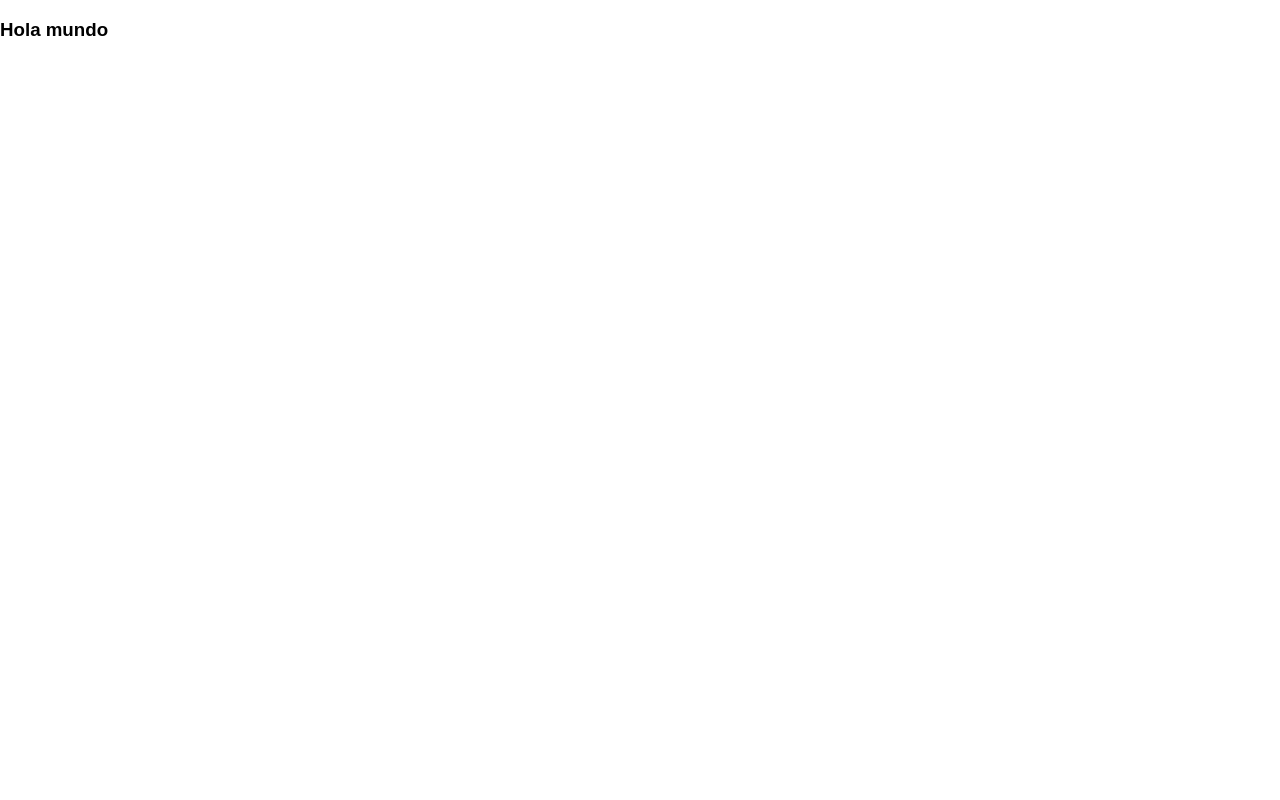
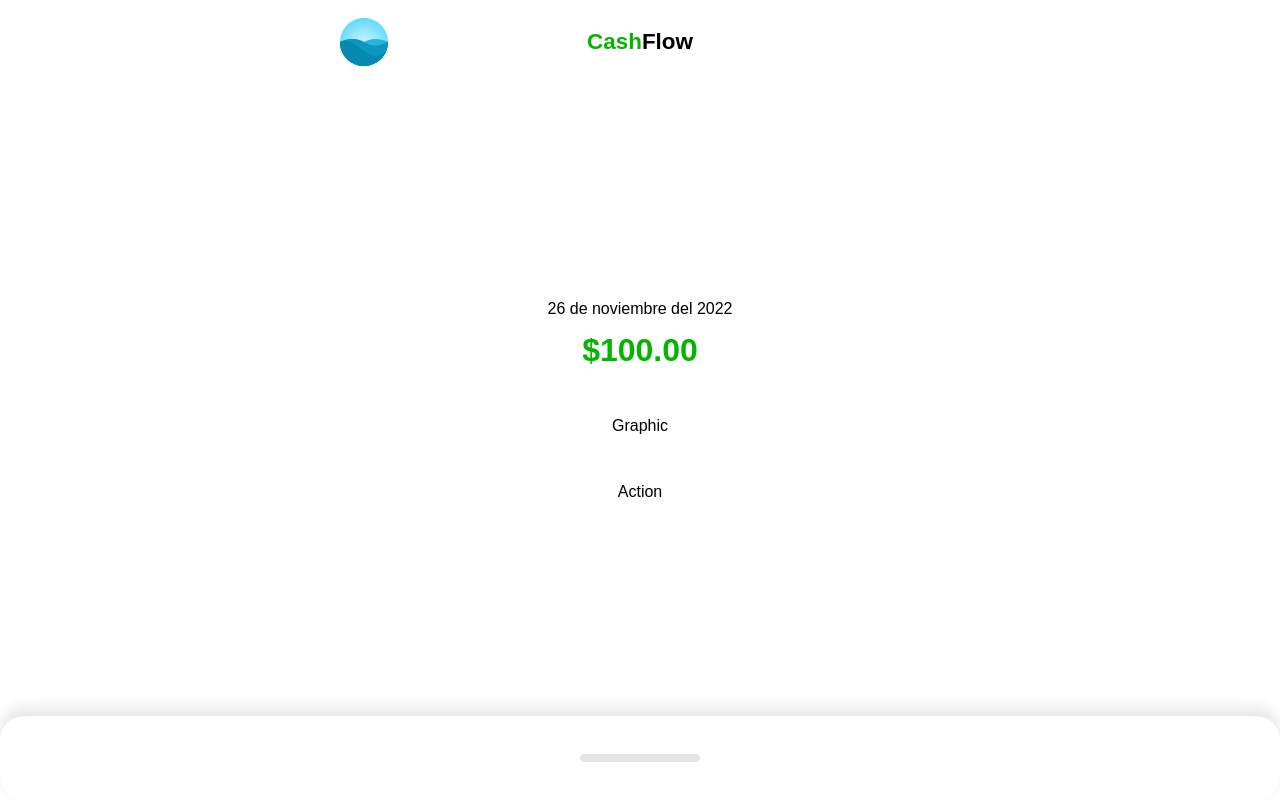
Before and after one commit to FranciscoJCC/cashMovements, a Vue app: page / in a window 1280 px wide. Shown: the top 800 px of the page. Built offline with nearby package versions, Linux system fonts and the light colour scheme.

Commit message:
resume and history movements

```diff
--- a/src/components/Header.vue
+++ b/src/components/Header.vue
@@ -1,13 +1,44 @@
 <template>
-
+  <header>
+    <img src="@/assets/cashflow.svg" alt="logo" @click="reload" />
+    <h1><span>Cash</span>Flow</h1>
+    <span></span>
+  </header>
 </template>
 
 <script>
 export default {
+  data() {
+    return {};
+  },
 
-}
+  methods: {
+    reload() {
+      location.reload();
+    },
+  },
+};
 </script>
 
-<style>
+<style scoped>
+header {
+  display: flex;
+  justify-content: space-around;
+  align-items: center;
+  width: 100vh;
+}
 
+img,
+span {
+  width: 48px;
+}
+
+h1 {
+  font-size: 1.4rem;
+  color: var(--bran-blue);
+}
+
+h1 span {
+  color: var(--brand-green);
+}
 </style>
--- a/src/components/Home.vue
+++ b/src/components/Home.vue
@@ -1,9 +1,79 @@
 <template>
-  <h3>Hola mundo</h3>
+  <Layout>
+    <template #header>
+      <Header />
+    </template>
+    <template #resume>
+      <Resume
+        :label="'Ahorro total'"
+        :date="date"
+        :amount="amount"
+        :total-amount="200000"
+      >
+        <template #graphic> Graphic </template>
+
+        <template #action> Action </template>
+      </Resume>
+    </template>
+    <template #movements>
+      <Movements :movements="movements" />
+    </template>
+  </Layout>
 </template>
 
 <script>
-export default {};
+import Layout from "./Layout.vue";
+import Header from "./Header.vue";
+import Resume from "./Resume/Index.vue";
+import Movements from "./Movements/Index.vue";
+
+export default {
+  components: {
+    Layout,
+    Header,
+    Resume,
+    Movements,
+  },
+
+  data() {
+    return {
+      amount: 100,
+      date: "26 de noviembre del 2022",
+      movements: [
+        {
+          id: 1,
+          title: "Movimiento",
+          description: "Deposito de salario",
+          amount: "1000",
+        },
+        {
+          id: 2,
+          title: "Movimiento 1",
+          description: "Deposito de honorarios",
+          amount: "500",
+        },
+        {
+          id: 3,
+          title: "Movimiento 3",
+          description: "Comida",
+          amount: "-100",
+        },
+        {
+          id: 4,
+          title: "Movimiento 4",
+          description: "Colegiatura",
+          amount: "1000",
+        },
+        {
+          id: 5,
+          title: "Movimiento 5",
+          description: "Reparación equipo",
+          amount: "1000",
+        },
+      ],
+    };
+  },
+};
 </script>
 
 <style></style>
--- /dev/null
+++ b/src/components/Layout.vue
@@ -0,0 +1,73 @@
+<template>
+  <div class="header">
+    <slot name="header"></slot>
+  </div>
+  <div class="resume">
+    <slot name="resume"></slot>
+  </div>
+  <div class="movements">
+    <div class="head" @click="showMovements = !showMovements">
+      <div class="grip"></div>
+    </div>
+    <div class="body" v-show="showMovements">
+      <slot name="movements"></slot>
+    </div>
+  </div>
+</template>
+
+<script>
+export default {
+  data() {
+    return {
+      showMovements: false,
+    };
+  },
+};
+</script>
+
+<style scoped>
+.header,
+.resume,
+.movements {
+  display: flex;
+  justify-content: space-around;
+  align-items: center;
+  padding: 14px 0;
+  box-sizing: border-box;
+}
+.header {
+  position: fixed;
+  width: 100vw;
+}
+.resume {
+  min-height: 100vh;
+}
+.movements {
+  z-index: 1;
+  position: absolute;
+  flex-direction: column;
+  bottom: 0;
+  width: 100vw;
+  background-color: white;
+  box-shadow: 0 -8px 16px #e5e5e5;
+  border-radius: 24px;
+}
+.movements .head {
+  display: flex;
+  justify-content: center;
+  align-items: center;
+  padding: 24px;
+  width: 100%;
+  box-sizing: border-box;
+}
+.movements .body {
+  height: 75vh;
+  width: 100%;
+}
+.movements .head .grip {
+  width: 120px;
+  height: 8px;
+  background-color: #e5e5e5;
+  border-radius: 4px;
+}
+</style>
--- /dev/null
+++ b/src/components/Movements/Index.vue
@@ -0,0 +1,50 @@
+<template>
+  <div class="movements">
+    <h2 class="title">Historial</h2>
+    <div class="content">
+      <Movement
+        v-for="movement in movements"
+        :key="movement.id"
+        :title="movement.title"
+      />
+    </div>
+  </div>
+</template>
+
+<script>
+import Movement from "./Movement.vue";
+
+export default {
+  props: {
+    movements: {
+      type: Array,
+      default: () => [],
+    },
+  },
+  components: {
+    Movement,
+  },
+  data() {
+    return {};
+  },
+};
+</script>
+
+<style scoped>
+.movements {
+  max-height: 100%;
+  padding: 0 8px;
+  margin-bottom: 14px;
+}
+.title {
+  margin: 8px 16px 24px 16px;
+  color: var(--brand-blue);
+}
+.content {
+  max-height: 68vh;
+  display: flex;
+  flex-direction: column;
+  gap: 8px;
+  overflow-y: scroll;
+}
+</style>
--- /dev/null
+++ b/src/components/Movements/Movement.vue
@@ -0,0 +1,21 @@
+<template>
+  <div class="movement">
+    {{ title }}
+  </div>
+</template>
+
+<script>
+export default {
+  props: {
+    title: {
+      type: String,
+      default: "",
+    },
+  },
+  data() {
+    return {};
+  },
+};
+</script>
+
+<style></style>
--- /dev/null
+++ b/src/components/Resume/Index.vue
@@ -0,0 +1,81 @@
+<template>
+  <main>
+    <p v-text="labelShow"></p>
+    <h1 v-text="amountCurrency"></h1>
+    <div class="graphic">
+      <slot name="graphic"></slot>
+    </div>
+    <div class="action">
+      <slot name="action"></slot>
+    </div>
+  </main>
+</template>
+
+<script>
+const currenyFormatter = new Intl.NumberFormat("es-MX", {
+  style: "currency",
+  currency: "MXN",
+});
+export default {
+  props: {
+    label: {
+      type: String,
+    },
+    date: {
+      type: String,
+      default: null,
+    },
+    amount: {
+      type: Number,
+      default: null,
+    },
+    totalAmount: {
+      type: Number,
+    },
+  },
+  computed: {
+    amountShow() {
+      return this.amount !== null ? this.amount : this.totalAmount;
+    },
+    labelShow() {
+      return this.date == null ? this.label : this.date;
+    },
+    amountCurrency() {
+      return currenyFormatter.format(this.amountShow);
+    },
+  },
+  data() {
+    return {};
+  },
+};
+</script>
+
+<style scoped>
+main {
+  display: flex;
+  justify-content: center;
+  align-items: center;
+  flex-direction: column;
+  width: 100vh;
+}
+
+h1,
+p {
+  margin: 0;
+  text-align: center;
+}
+
+h1 {
+  margin-top: 14px;
+  color: var(--brand-green);
+}
+
+.graphic {
+  display: flex;
+  justify-content: center;
+  align-items: center;
+  width: 100%;
+  padding: 48px 24px;
+  box-sizing: border-box;
+}
+</style>
```
